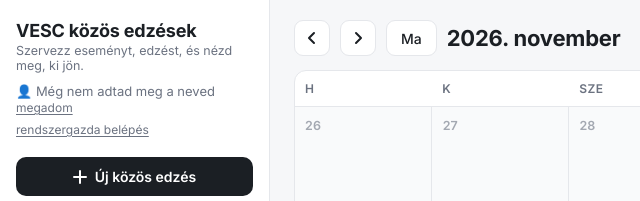
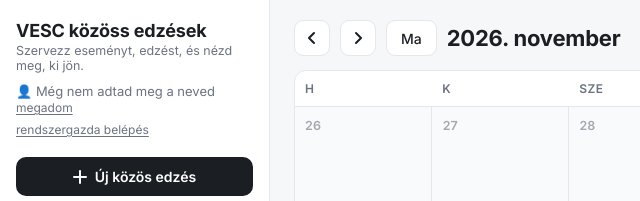
Before and after one commit to Gombi75/VESC-Event, a plain HTML site: page index.html in a window 1280 px wide. Shown: the top 201 px of the page, 0-640 px from the left. Drawn offline with Linux system fonts and the light colour scheme; no server answers.

Commit message:
Fix typo in header text

```diff
--- a/index.html
+++ b/index.html
@@ -200,7 +200,7 @@
 <div class="app">
   <aside>
     <div class="brand">
-      <h1>VESC közös edzések</h1>
+      <h1>VESC közöss edzések</h1>
       <p>Szervezz eseményt, edzést, és nézd meg, ki jön.</p>
       <div class="me" id="me"></div>
     </div>
```
